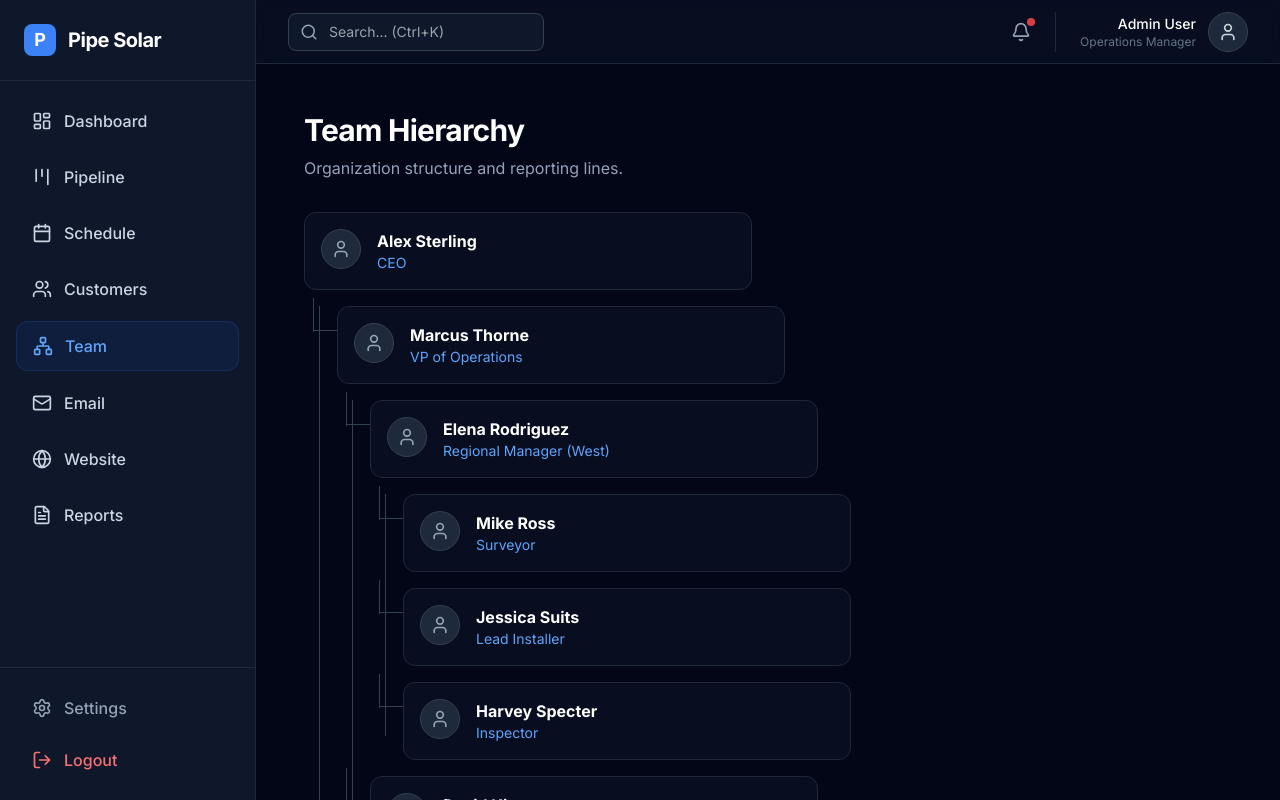
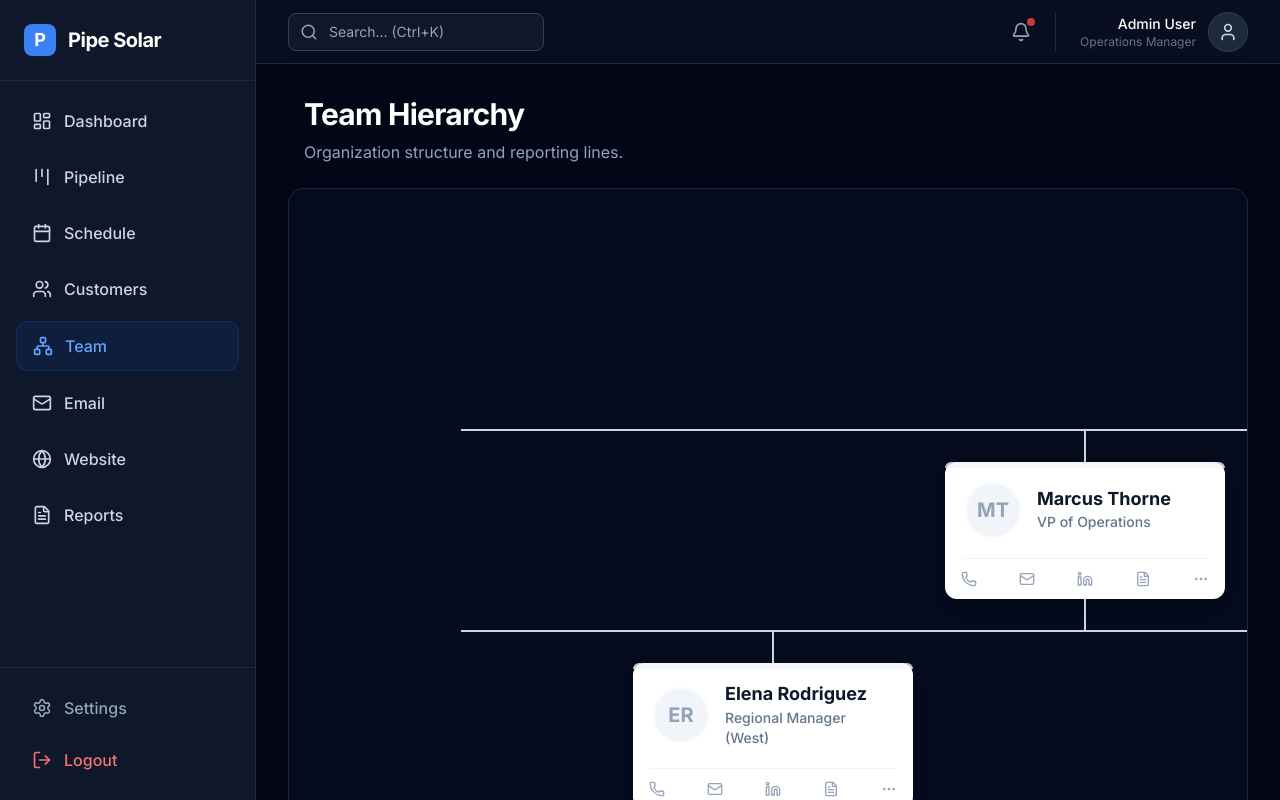
Before and after one commit to Ashuuniyal12/SolarCRM, a React (Vite) app in the folder client/: page /admin/team in a window 1280 px wide. Shown: the top 800 px of the page. Built offline with nearby package versions, Linux system fonts and the light colour scheme.

Commit message:
Redesign Team Hierarchy with horizontal org chart

```diff
--- a/client/src/pages/admin/Team.tsx
+++ b/client/src/pages/admin/Team.tsx
@@ -1,38 +1,84 @@
 import { teamHierarchy } from '../../data/mockData';
-import { User } from 'lucide-react';
+import { Phone, Mail, FileText, Linkedin, MoreHorizontal } from 'lucide-react';
 
-// Recursive component for rendering tree
 // eslint-disable-next-line @typescript-eslint/no-explicit-any
-const TreeNode = ({ node, level = 0 }: { node: any, level?: number }) => {
+const EmployeeCard = ({ node }: { node: any }) => {
+    // Determine border color based on role for visual distinction
+    const getBorderColor = (role: string) => {
+        if (role.includes('CEO')) return 'border-orange-500';
+        if (role.includes('VP')) return 'border-purple-500';
+        if (role.includes('Manager')) return 'border-blue-500';
+        return 'border-slate-500';
+    };
+
+    return (
+        <div className={`relative bg-white rounded-xl shadow-lg p-0 w-[280px] group transition-transform hover:-translate-y-1 duration-300`}>
+            {/* Colorful Top Border */}
+            <div className={`absolute top-0 left-0 right-0 h-1.5 rounded-t-xl ${getBorderColor(node.role)} bg-gradient-to-r from-current to-current opacity-80`} />
+
+            <div className="p-5 flex items-center gap-4">
+                <div className="w-14 h-14 rounded-full bg-slate-100 flex items-center justify-center overflow-hidden border-2 border-slate-50 shrink-0">
+                    {/* Placeholder Avatar */}
+                    <span className="text-xl font-bold text-slate-400">
+                        {node.name.split(' ').map((n: string) => n[0]).join('')}
+                    </span>
+                </div>
+                <div>
+                    <h3 className="font-bold text-slate-900 text-lg leading-tight">{node.name}</h3>
+                    <p className="text-slate-500 text-sm font-medium mt-0.5">{node.role}</p>
+                </div>
+            </div>
+
+            {/* Divider */}
+            <div className="h-px bg-slate-100 mx-4" />
+
+            {/* Action Footer */}
+            <div className="px-4 py-3 flex items-center justify-between text-slate-400">
+                <button className="hover:text-blue-500 transition-colors"><Phone size={16} /></button>
+                <button className="hover:text-blue-500 transition-colors"><Mail size={16} /></button>
+                <button className="hover:text-blue-700 transition-colors"><Linkedin size={16} /></button>
+                <button className="hover:text-slate-600 transition-colors"><FileText size={16} /></button>
+                <button className="hover:text-slate-600 transition-colors"><MoreHorizontal size={16} /></button>
+            </div>
+        </div>
+    );
+};
+
+// eslint-disable-next-line @typescript-eslint/no-explicit-any
+const OrgTreeNode = ({ node }: { node: any }) => {
     const hasChildren = node.children && node.children.length > 0;
 
     return (
-        <div className={`ml-${level > 0 ? '8' : '0'} relative`}>
-            {/* Connector lines for deep levels */}
-            {level > 0 && (
-                <div className="absolute -left-6 top-6 w-6 h-px bg-slate-700" />
-            )}
-            {level > 0 && (
-                <div className="absolute -left-6 -top-2 h-[34px] w-px bg-slate-700" />
-            )}
+        <div className="flex flex-col items-center">
+            {/* The Node Card */}
+            <div className="relative z-10 mb-8">
+                <EmployeeCard node={node} />
 
-            <div className={`flex items-start gap-4 p-4 rounded-xl border mb-4 bg-slate-900/50 border-slate-800 hover:border-blue-500/50 transition-colors w-full max-w-md relative z-10`}>
-                <div className="w-10 h-10 rounded-full bg-slate-800 flex items-center justify-center border border-slate-700">
-                    <User size={20} className="text-slate-400" />
-                </div>
-                <div>
-                    <h4 className="text-white font-bold">{node.name}</h4>
-                    <p className="text-sm text-blue-400">{node.role}</p>
-                </div>
+                {/* Vertical line going down from parent */}
+                {hasChildren && (
+                    <div className="absolute top-full left-1/2 -translate-x-1/2 w-0.5 h-8 bg-slate-300" />
+                )}
             </div>
 
+            {/* The Children */}
             {hasChildren && (
-                <div className="relative border-l border-slate-800/0 ml-4 pl-4">
-                    {/* Vertical line connecting children */}
-                    <div className="absolute left-[-2px] top-0 bottom-6 w-px bg-slate-700" />
+                <div className="relative flex gap-8 pt-8">
+                    {/* Horizontal connector line */}
+                    {node.children.length > 1 && (
+                        <div className="absolute top-0 left-[calc(140px)] right-[calc(140px)] h-0.5 bg-slate-300 transform -translate-y-1/2" />
+                    )}
 
+                    {/* Render children recursively */}
+                    {/* eslint-disable-next-line @typescript-eslint/no-explicit-any */}
                     {node.children.map((child: any) => (
-                        <TreeNode key={child.id} node={child} level={level + 1} />
+                        <div key={child.id} className="relative flex flex-col items-center">
+                            {/* Vertical line going up to the connector/parent */}
+                            <div className="absolute bottom-[100%] left-1/2 -translate-x-1/2 w-0.5 h-8 bg-slate-300">
+                                {/* Rounded corner logic could go here for perfect curves, but simple lines work for this MVP */}
+                            </div>
+
+                            <OrgTreeNode node={child} />
+                        </div>
                     ))}
                 </div>
             )}
@@ -42,16 +88,20 @@ const TreeNode = ({ node, level = 0 }: { node: any, level?: number }) => {
 
 const Team = () => {
     return (
-        <div className="p-4">
-            <div className="mb-8">
+        <div className="h-full flex flex-col">
+            <div className="mb-6 px-4">
                 <h1 className="text-3xl font-bold text-white tracking-tight">Team Hierarchy</h1>
                 <p className="text-slate-400 mt-2">Organization structure and reporting lines.</p>
             </div>
 
-            <div className="overflow-x-auto pb-20">
-                {teamHierarchy.map((root: any) => (
-                    <TreeNode key={root.id} node={root} />
-                ))}
+            {/* Scrollable Container for the massive chart */}
+            <div className="flex-1 overflow-auto bg-slate-900/30 rounded-2xl border border-slate-800 p-8">
+                <div className="min-w-max flex justify-center pb-20 pt-10">
+                    {/* eslint-disable-next-line @typescript-eslint/no-explicit-any */}
+                    {teamHierarchy.map((root: any) => (
+                        <OrgTreeNode key={root.id} node={root} />
+                    ))}
+                </div>
             </div>
         </div>
     );
```
Also changed, not shown: 5 other files (tests, documents, lock files or other folders).
